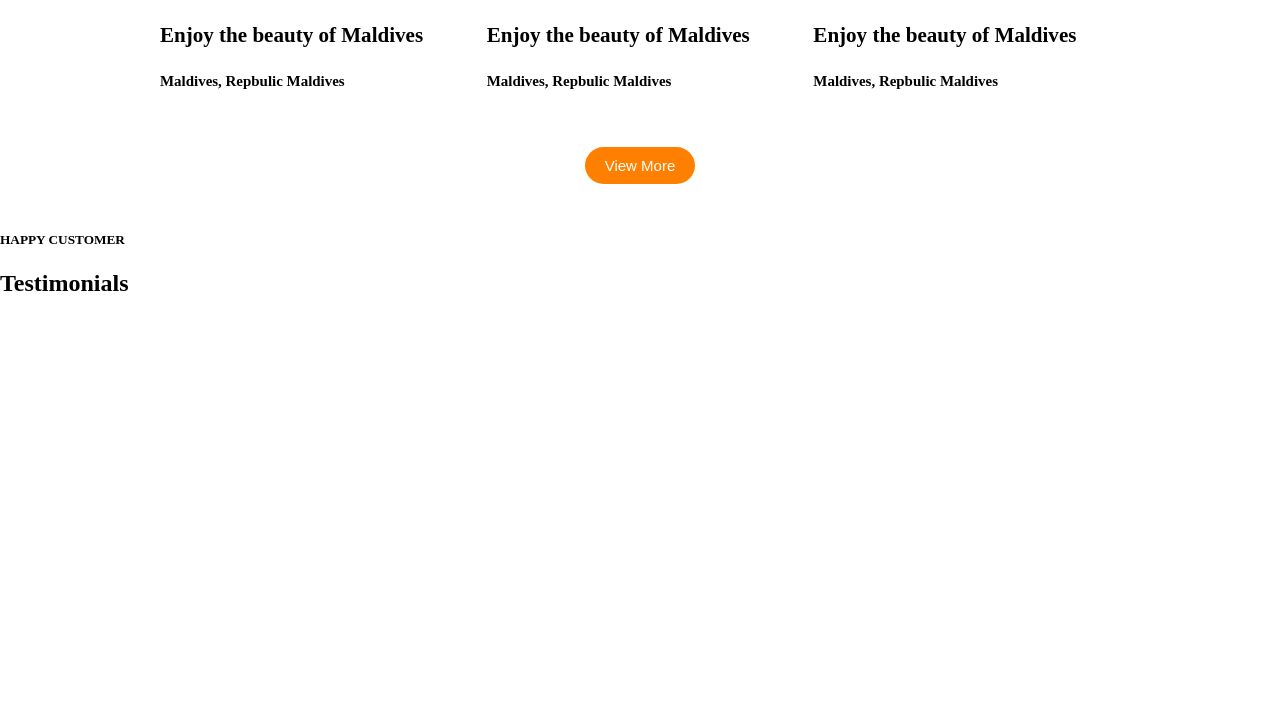
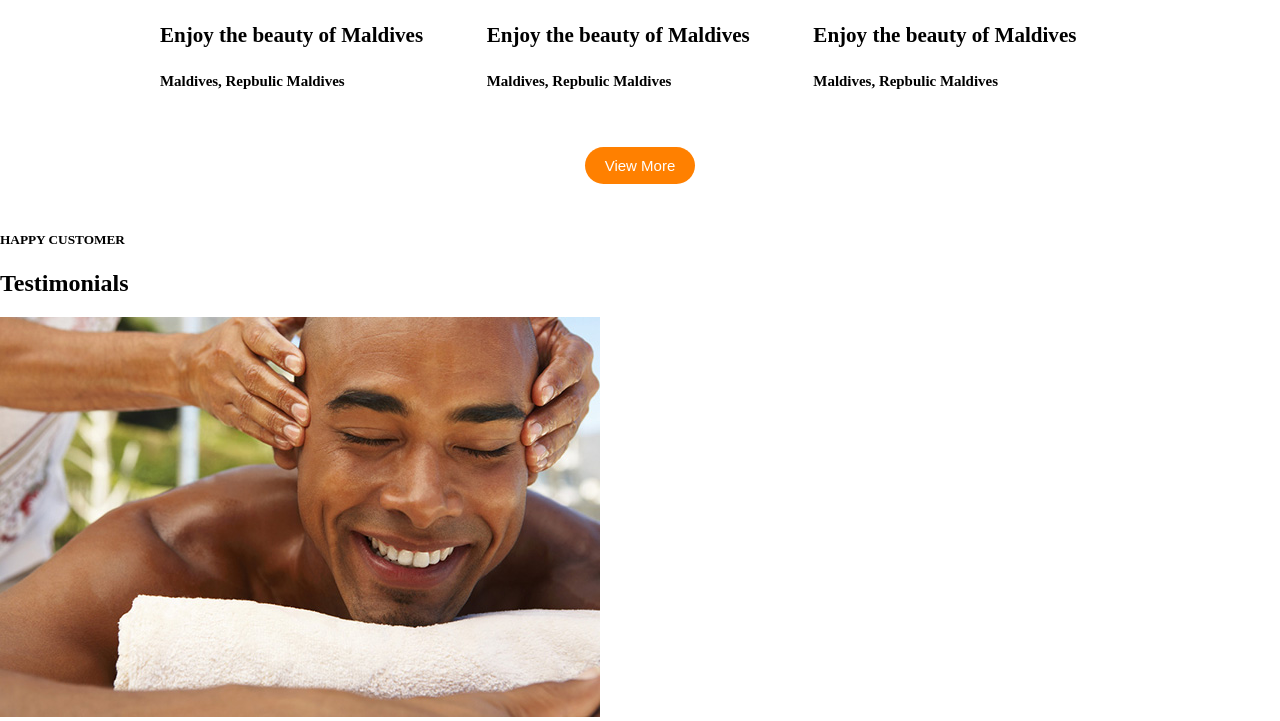
Before and after one commit to elton-codes/maseusse-landing-page, a plain HTML site: page index.html in a window 1280 px wide. Shown: the part 2260-2981 px from the top of the page. Before the commit the page ends 2577 px from the top, so only its background shows below. Drawn offline with Linux system fonts and the light colour scheme.

Commit message:
added image

```diff
--- a/index.html
+++ b/index.html
@@ -88,8 +88,12 @@
                 <h5>HAPPY CUSTOMER</h5>
                 <h2>Testimonials</h2>
             </div>
+        </section>
 
-
+        <section>
+            <div>
+                <img src="./images/massage-head-man-1.jpg" alt="">
+            </div>
         </section>
     </div>
 
```
